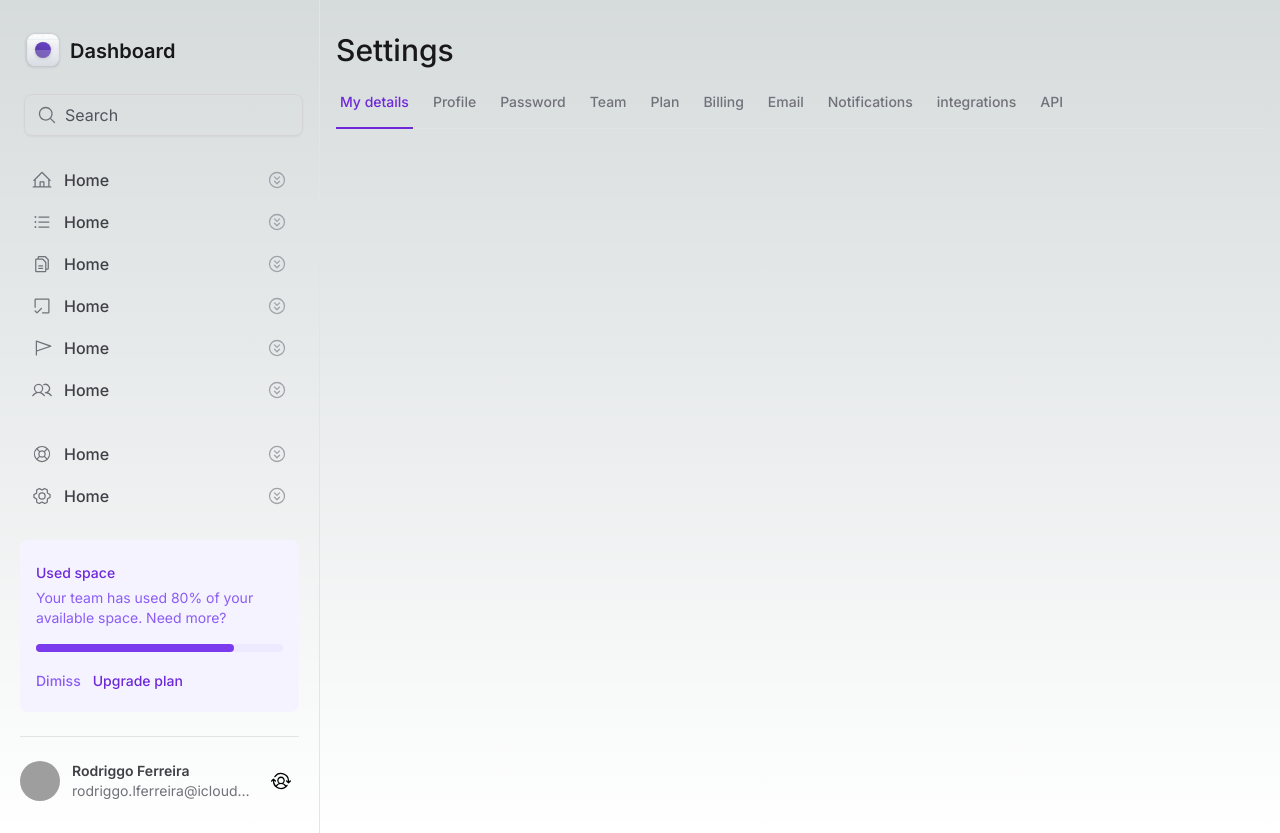
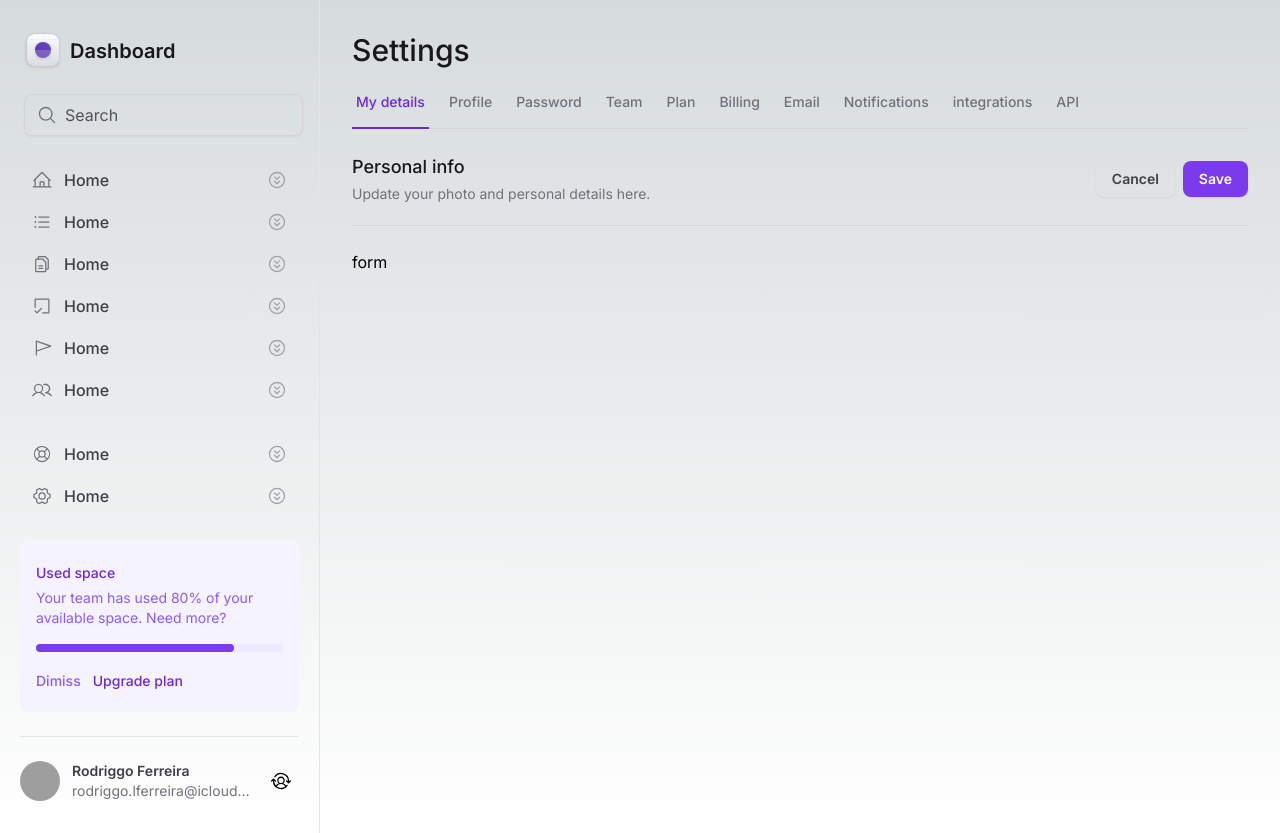
Before and after one commit to rodlferreira/dashboardGeneric, a Next.js app: page / in a window 1280 px wide. Built offline with nearby package versions, Linux system fonts and the light colour scheme; grey boxes are pictures that could not be loaded.

Commit message:
Oitavo dia de desenvolvimento do dashboard

```diff
--- a/src/app/layout.tsx
+++ b/src/app/layout.tsx
@@ -20,7 +20,7 @@
       <body className={inter.className}>
         <div className="grid min-h-screen grid-cols-app">
           <Sidebar />
-          <main className="px-4 pb-12 pt-8">
+          <main className="px-8 pb-12 pt-8">
             {children}
           </main>
         </div>
--- a/src/app/page.tsx
+++ b/src/app/page.tsx
@@ -3,10 +3,32 @@
 export default function Home() {
   return (
     <>
-    <h1 className="text-3xl font-medium text-zinc-900">Settings</h1>
+      <h1 className="text-3xl font-medium text-zinc-900">Settings</h1>
 
-    <SettingsTabs />
+      <SettingsTabs />
 
+      <div className="mt-6 flex flex-col">
+        <div className="flex flex-row items-center justify-between pb-5 border-b border-zinc-300">
+          <div className="space-y-1">
+            <h2 className="text-lg font-medium text-zinc-900">Personal info</h2>
+            <span className="text-sm text-zinc-500">Update your photo and personal details here.</span>
+          </div>
+          <div className="flex items-center gap-2">
+            <button
+              type="button"
+              className="rounded-lg px-4 py-2 text-sm font-semibold shadow-sm border-zinc-300 text-zinc-700 hover:bg-zinc-50">
+              Cancel
+            </button>
+            <button
+              type="submit"
+              form="Settings"
+              className="rounded-lg px-4 py-2 text-sm font-semibold shadow-sm bg-violet-600 text-white hover:bg-violet-700">
+              Save
+            </button>
+          </div>
+        </div>
+        <form id="Settings" className="mt-6 flex flex-col w-full">form</form>
+      </div>
     </>
   )
 }
--- a/src/components/SettingsTabs/index.tsx
+++ b/src/components/SettingsTabs/index.tsx
@@ -9,7 +9,7 @@
     const [currentTab, setCurrentTab] = useState('tab1')
     return (
         <Tabs.Root value={currentTab} onValueChange={setCurrentTab}>
-            <Tabs.List className='mt-6 flex w-full items-center gap-4 border-b border-zinc-200'>
+            <Tabs.List className='mt-6 flex w-full items-center gap-4 border-b border-zinc-300'>
                 <TabItem value="tab1" title="My details" isSelected={currentTab === 'tab1'} />
                 <TabItem value="tab2" title="Profile" isSelected={currentTab === 'tab2'} />
                 <TabItem value="tab3" title="Password" isSelected={currentTab === 'tab3'} />
```
